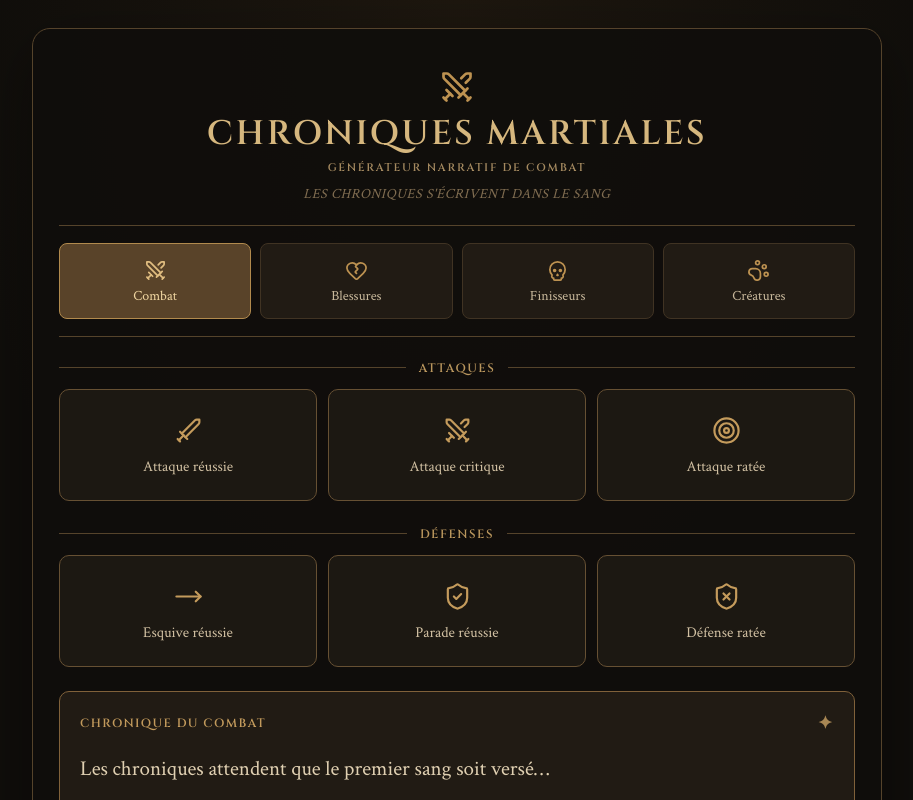
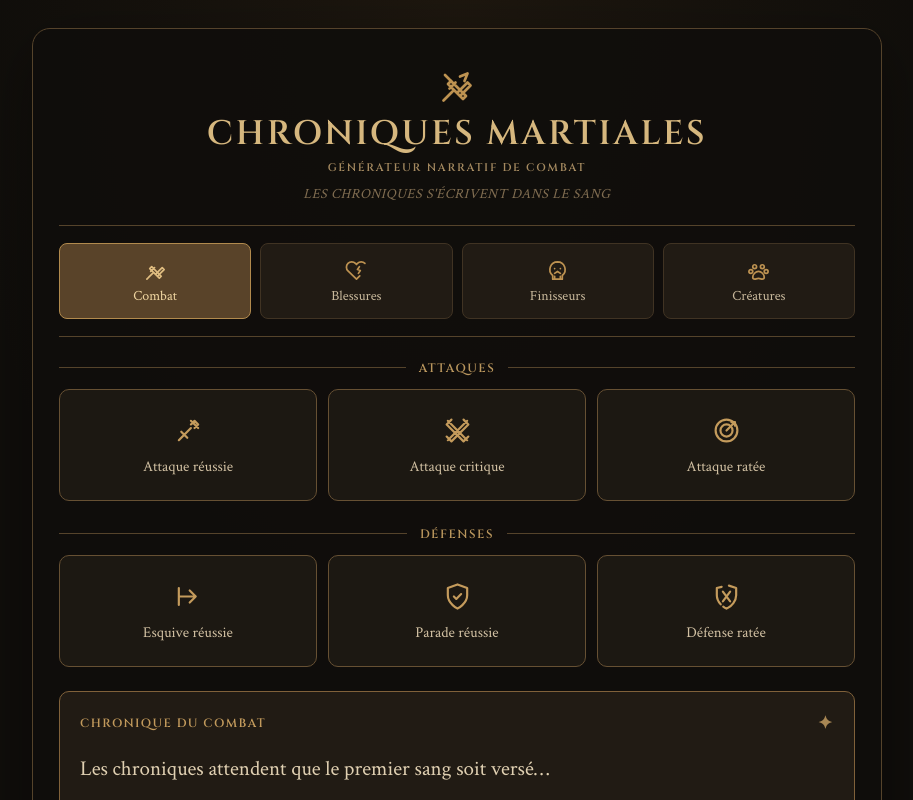
Before and after one commit to whityravy/chroniques-martiales, a plain HTML site: page index.html in a window 1280 px wide. Shown: the top 800 px of the page, without its empty margins (183-1096 px from the left). Drawn offline with nearby package versions, Linux system fonts and the light colour scheme.

Commit message:
Add files via upload

```diff
--- a/index.html
+++ b/index.html
@@ -7,92 +7,95 @@
   <title>Chroniques Martiales — Générateur narratif de combat</title>
   <meta name="description" content="Générateur narratif de combat pour le maître du jeu.">
   <link rel="stylesheet" href="style.css">
+  <style>
+    /* Icônes SVG intégrées : aucune bibliothèque externe à charger. */
+    .icon-svg { width: 1em; height: 1em; display: inline-block; vertical-align: middle; fill: none; stroke: currentColor; stroke-width: 1.8; stroke-linecap: round; stroke-linejoin: round; }
+    .brand-mark .icon-svg { width: 36px; height: 36px; }
+    .tab-icon .icon-svg { width: 23px; height: 23px; }
+    .action-icon .icon-svg { width: 29px; height: 29px; }
+    .secondary-button { display: inline-flex; align-items: center; gap: 7px; }
+    .secondary-button .icon-svg { width: 16px; height: 16px; }
+  </style>
 </head>
 <body>
   <main class="app">
     <header class="site-header">
-      <div class="brand-mark" aria-hidden="true"><i data-lucide="swords"></i></div>
+      <div class="brand-mark" aria-hidden="true"><svg class="icon-svg" viewBox="0 0 24 24"><path d="m14.5 17.5 3-3L21 11l-2-2-3.5 3.5-3 3M5 19l4-4m-2-2 4-4m-5 1 2-2 10 10-2 2zM3 21l3-3"/><path d="m14 5 5-2-2 5M4 4l4 4"/></svg></div>
       <h1>CHRONIQUES MARTIALES</h1>
       <p class="subtitle">GÉNÉRATEUR NARRATIF DE COMBAT</p>
       <p class="tagline">LES CHRONIQUES S'ÉCRIVENT DANS LE SANG</p>
     </header>
 
     <nav class="tabs" aria-label="Catégories principales">
-      <button class="tab active" data-tab="combat"><span class="tab-icon"><i data-lucide="swords"></i></span><span>Combat</span></button>
-      <button class="tab" data-tab="blessures"><span class="tab-icon"><i data-lucide="heart-crack"></i></span><span>Blessures</span></button>
-      <button class="tab" data-tab="finisseurs"><span class="tab-icon"><i data-lucide="skull"></i></span><span>Finisseurs</span></button>
-      <button class="tab" data-tab="creatures"><span class="tab-icon"><i data-lucide="paw-print"></i></span><span>Créatures</span></button>
+      <button class="tab active" data-tab="combat"><span class="tab-icon"><svg class="icon-svg" viewBox="0 0 24 24"><path d="m14.5 17.5 3-3L21 11l-2-2-3.5 3.5-3 3M5 19l4-4m-2-2 4-4m-5 1 2-2 10 10-2 2zM3 21l3-3"/></svg></span><span>Combat</span></button>
+      <button class="tab" data-tab="blessures"><span class="tab-icon"><svg class="icon-svg" viewBox="0 0 24 24"><path d="M20.8 4.6a5.5 5.5 0 0 0-7.8 0L12 5.7l-1.1-1.1a5.5 5.5 0 0 0-7.8 7.8l1.1 1.1L12 21l3.4-3.4M15 8l-2 3 3 1-2 3"/></svg></span><span>Blessures</span></button>
+      <button class="tab" data-tab="finisseurs"><span class="tab-icon"><svg class="icon-svg" viewBox="0 0 24 24"><path d="M12 3a8 8 0 0 0-5 14.2V21h10v-3.8A8 8 0 0 0 12 3Z"/><path d="M9 10h.01M15 10h.01M9 15l3-2 3 2M9 21v-3m6 3v-3"/></svg></span><span>Finisseurs</span></button>
+      <button class="tab" data-tab="creatures"><span class="tab-icon"><svg class="icon-svg" viewBox="0 0 24 24"><path d="M8 10a2 2 0 1 0 0-4 2 2 0 0 0 0 4Zm8 0a2 2 0 1 0 0-4 2 2 0 0 0 0 4ZM4 15a2 2 0 1 0 0-4 2 2 0 0 0 0 4Zm16 0a2 2 0 1 0 0-4 2 2 0 0 0 0 4Z"/><path d="M12 13c-3 0-6 3-6 6 0 1.2 1 2 2.2 2 1 0 2-.7 3.8-.7s2.8.7 3.8.7c1.2 0 2.2-.8 2.2-2 0-3-3-6-6-6Z"/></svg></span><span>Créatures</span></button>
     </nav>
 
     <section id="actions" class="actions" aria-live="polite"></section>
 
     <section class="chronicle">
-      <div class="section-heading">
-        <span>CHRONIQUE DU COMBAT</span>
-        <span class="ornament" aria-hidden="true">✦</span>
-      </div>
+      <div class="section-heading"><span>CHRONIQUE DU COMBAT</span><span class="ornament" aria-hidden="true">✦</span></div>
       <p id="result" class="result" aria-live="polite">Les chroniques attendent que le premier sang soit versé…</p>
       <div class="result-actions">
-        <button id="copy" class="secondary-button" type="button"><i data-lucide="copy"></i> Copier</button>
+        <button id="copy" class="secondary-button" type="button"><svg class="icon-svg" viewBox="0 0 24 24" aria-hidden="true"><rect x="8" y="8" width="13" height="13" rx="2"/><path d="M16 8V5a2 2 0 0 0-2-2H5a2 2 0 0 0-2 2v9a2 2 0 0 0 2 2h3"/></svg> Copier</button>
         <span id="copy-status" class="copy-status" role="status"></span>
       </div>
     </section>
 
     <section class="history">
-      <div class="history-heading">
-        <h2>DERNIÈRES CHRONIQUES</h2>
-        <button id="clear-history" class="text-button" type="button">Effacer</button>
-      </div>
-      <ol id="history-list" class="history-list">
-        <li class="empty-history">Aucune action pour le moment.</li>
-      </ol>
+      <div class="history-heading"><h2>DERNIÈRES CHRONIQUES</h2><button id="clear-history" class="text-button" type="button">Effacer</button></div>
+      <ol id="history-list" class="history-list"><li class="empty-history">Aucune action pour le moment.</li></ol>
     </section>
-
     <footer>UN OUTIL POUR LE MAÎTRE DU JEU</footer>
   </main>
-  <script src="https://unpkg.com/lucide@0.468.0/dist/umd/lucide.min.js"></script>
+
   <script src="script.js"></script>
   <script>
-    // Icônes Lucide : remplacement visuel des caractères du moteur, sans modifier script.js.
+    // Dessine les pictogrammes des actions avec des SVG intégrés à cette page.
     (function () {
-      const icons = {
-        "Attaque réussie": "sword", "Attaque critique": "swords", "Attaque ratée": "target",
-        "Esquive réussie": "move-right", "Parade réussie": "shield-check", "Défense ratée": "shield-x",
-        "Blessure légère": "heart", "Blessure sérieuse": "heart-crack", "Blessure grave": "heart-pulse",
-        "Blessure mortelle": "skull", "Adversaire terrassé": "swords", "Coup fatal": "zap",
-        "Exécution": "skull", "Dernier souffle": "wind", "Aberration": "eye", "Bête": "paw-print",
-        "Artificiel": "cog", "Dragon": "flame", "Mort-vivant": "skull", "Plante": "sprout"
+      const paths = {
+        sword: '<path d="m14 7 3-3 3 3-3 3M4 20l10-10M7 17l-3 3m2-7 5 5M14 4l6 6"/>',
+        swords: '<path d="m4 4 16 16M7 3l-4 4 14 14 4-4M20 4 4 20M17 3l4 4L7 21l-4-4"/>',
+        target: '<circle cx="12" cy="12" r="9"/><circle cx="12" cy="12" r="5"/><path d="m12 12 7-7m-3 0h3v3"/>',
+        dodge: '<path d="M4 12h14m-5-5 5 5-5 5M4 5v14"/>',
+        shield: '<path d="M12 22s8-4 8-11V5l-8-3-8 3v6c0 7 8 11 8 11Z"/><path d="m9 12 2 2 4-4"/>',
+        shieldBroken: '<path d="m12 22 1.5-.8C16 19.8 20 16 20 11V5l-6-2M8 4 4 5v6c0 3 1.4 5.6 3.2 7.5M12 22s-1.2-.6-2.7-1.7"/><path d="m9 8 6 8m0-8-6 8"/>',
+        heart: '<path d="M20.8 4.6a5.5 5.5 0 0 0-7.8 0L12 5.7l-1.1-1.1a5.5 5.5 0 0 0-7.8 7.8L12 21l8.8-8.6a5.5 5.5 0 0 0 0-7.8Z"/>',
+        heartCrack: '<path d="M20.8 4.6a5.5 5.5 0 0 0-7.8 0L12 5.7l-1.1-1.1a5.5 5.5 0 0 0-7.8 7.8L12 21l8.8-8.6a5.5 5.5 0 0 0 0-7.8Z"/><path d="m13 7-2 4 3 1-3 5"/>',
+        pulse: '<path d="M20.8 4.6a5.5 5.5 0 0 0-7.8 0L12 5.7l-1.1-1.1a5.5 5.5 0 0 0-7.8 7.8L12 21l8.8-8.6a5.5 5.5 0 0 0 0-7.8Z"/><path d="M3 12h5l2-3 3 6 2-3h4"/>',
+        skull: '<path d="M12 3a8 8 0 0 0-5 14.2V21h10v-3.8A8 8 0 0 0 12 3Z"/><path d="M9 10h.01M15 10h.01M9 15l3-2 3 2M9 21v-3m6 3v-3"/>',
+        zap: '<path d="m13 2-3 9h7l-6 11 1-9H5l8-11Z"/>',
+        wind: '<path d="M3 8h12a3 3 0 1 0-3-3M2 12h17a3 3 0 1 1-3 3M4 16h6a2 2 0 1 1-2 2"/>',
+        eye: '<path d="M2 12s3.5-7 10-7 10 7 10 7-3.5 7-10 7S2 12 2 12Z"/><circle cx="12" cy="12" r="3"/>',
+        paw: '<path d="M8 10a2 2 0 1 0 0-4 2 2 0 0 0 0 4Zm8 0a2 2 0 1 0 0-4 2 2 0 0 0 0 4ZM4 15a2 2 0 1 0 0-4 2 2 0 0 0 0 4Zm16 0a2 2 0 1 0 0-4 2 2 0 0 0 0 4Z"/><path d="M12 13c-3 0-6 3-6 6 0 1.2 1 2 2.2 2 1 0 2-.7 3.8-.7s2.8.7 3.8.7c1.2 0 2.2-.8 2.2-2 0-3-3-6-6-6Z"/>',
+        cog: '<circle cx="12" cy="12" r="3"/><path d="m19.4 15 .1.1 1.4 1.1-1.4 2.4-1.7-.7a8 8 0 0 1-1.7 1l-.3 1.8h-2.8l-.3-1.8a8 8 0 0 1-1.7-1l-1.7.7-1.4-2.4 1.4-1.1a7 7 0 0 1 0-2l-1.4-1.1 1.4-2.4 1.7.7a8 8 0 0 1 1.7-1l.3-1.8h2.8l.3 1.8a8 8 0 0 1 1.7 1l1.7-.7 1.4 2.4-1.4 1.1a7 7 0 0 1 0 2Z"/>',
+        flame: '<path d="M8 14c0-3 3-4 3-9 4 3 6 6 5 10a4 4 0 0 1-8 0Z"/><path d="M11 21c-4 0-6-3-5-6 1-2 2-2 3-4 0 3 2 3 2 5 1-1 2-2 2-4 3 3 3 9-2 9Z"/>',
+        sprout: '<path d="M12 22v-9m0 2c-6 0-9-3-9-9 6 0 9 3 9 9Zm0-4c0-6 3-9 9-9 0 6-3 9-9 9Z"/>'
       };
-
-      function drawIcons() {
-        if (!window.lucide || typeof window.lucide.createIcons !== "function") return;
-        document.querySelectorAll(".action-button").forEach(function (button) {
-          const label = button.querySelector(".action-label");
-          const slot = button.querySelector(".action-icon");
+      const names = {
+        'Attaque réussie':'sword','Attaque critique':'swords','Attaque ratée':'target',
+        'Esquive réussie':'dodge','Parade réussie':'shield','Défense ratée':'shieldBroken',
+        'Blessure légère':'heart','Blessure sérieuse':'heartCrack','Blessure grave':'pulse','Blessure mortelle':'skull',
+        'Adversaire terrassé':'swords','Coup fatal':'zap','Exécution':'skull','Dernier souffle':'wind',
+        'Aberration':'eye','Bête':'paw','Artificiel':'cog','Dragon':'flame','Mort-vivant':'skull','Plante':'sprout'
+      };
+      function updateActionIcons() {
+        document.querySelectorAll('.action-button').forEach(button => {
+          const label = button.querySelector('.action-label');
+          const slot = button.querySelector('.action-icon');
           if (!label || !slot) return;
-          const name = icons[label.textContent.trim()];
-          if (!name || slot.getAttribute("data-icon-name") === name) return;
-          slot.setAttribute("data-icon-name", name);
-          slot.innerHTML = "<i data-lucide=\"" + name + "\"></i>";
+          const name = names[label.textContent.trim()];
+          if (!name || slot.dataset.svgIcon === name) return;
+          slot.dataset.svgIcon = name;
+          slot.innerHTML = '<svg class="icon-svg" viewBox="0 0 24 24" aria-hidden="true">' + paths[name] + '</svg>';
         });
-        window.lucide.createIcons();
       }
-
-      drawIcons();
-      const target = document.getElementById("actions");
-      if (target && window.MutationObserver) {
-        new MutationObserver(drawIcons).observe(target, { childList: true, subtree: true });
-      }
+      updateActionIcons();
+      const actions = document.getElementById('actions');
+      if (actions && window.MutationObserver) new MutationObserver(updateActionIcons).observe(actions, {childList:true,subtree:true});
     })();
   </script>
-  <style>
-    [data-lucide], .brand-mark svg, .tab-icon svg, .action-icon svg, .secondary-button svg {
-      width: 1em; height: 1em; vertical-align: middle; stroke-width: 1.8;
-    }
-    .brand-mark svg { width: 36px; height: 36px; }
-    .tab-icon svg { width: 23px; height: 23px; }
-    .action-icon svg { width: 29px; height: 29px; }
-    .secondary-button { display: inline-flex; align-items: center; gap: 7px; }
-  </style>
 </body>
 </html>
```
